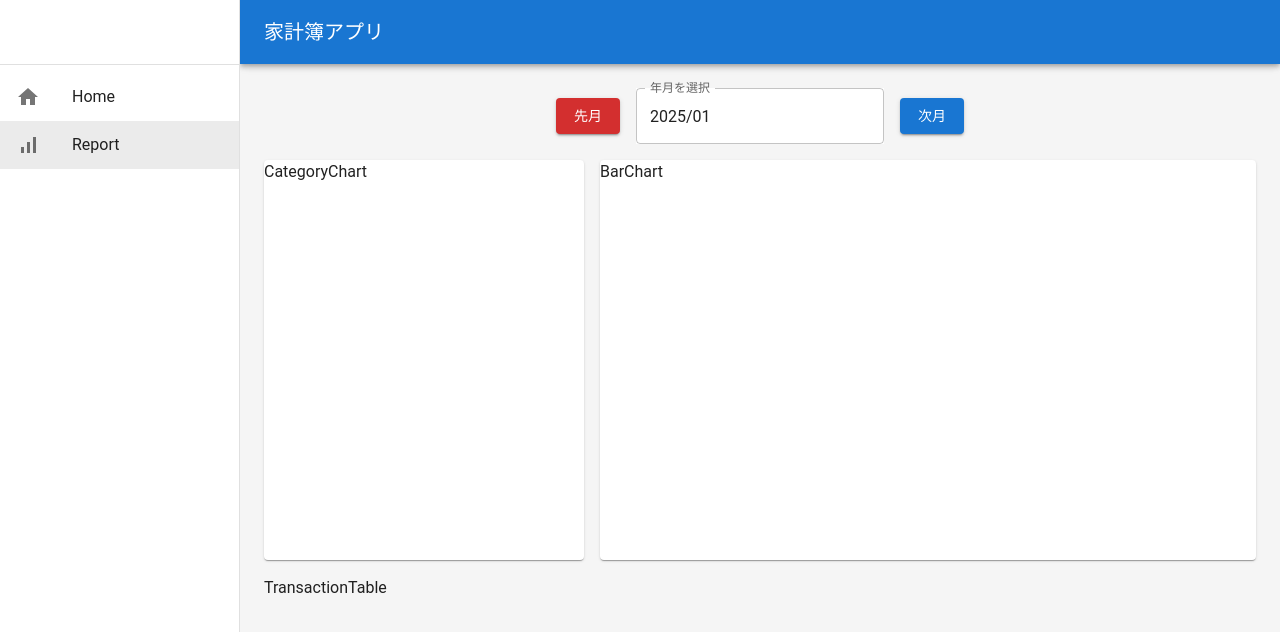
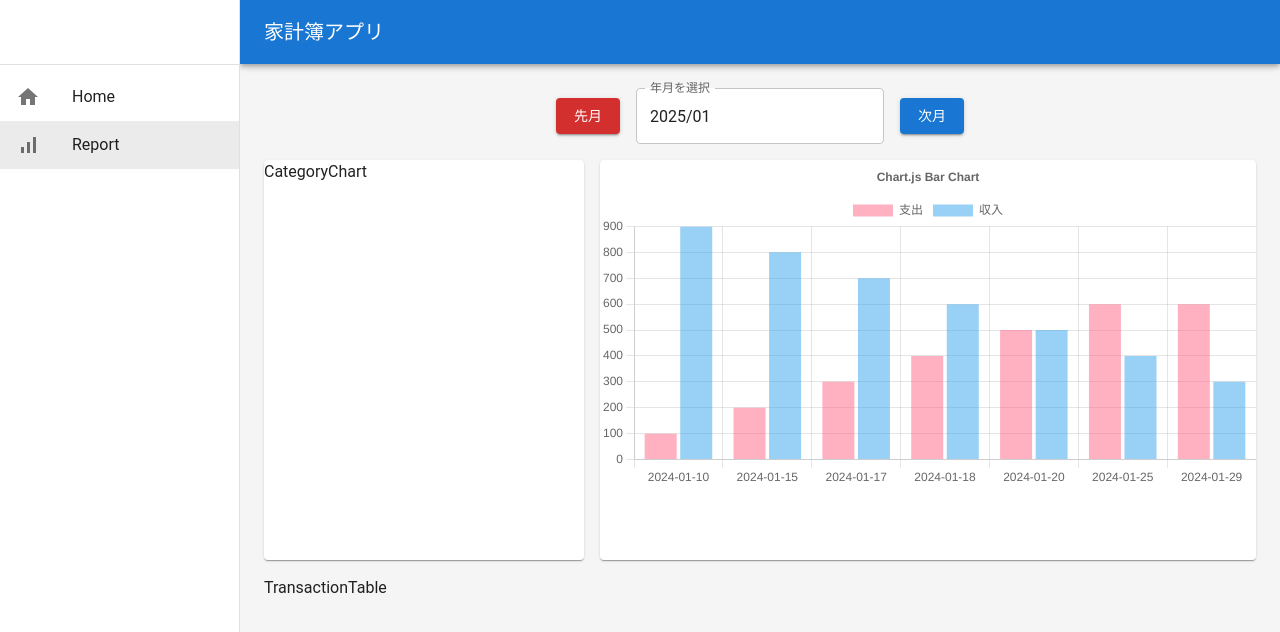
Before and after one commit to Rio25o/household-app, a React (Create React App) app: page /report in a window 1280 px wide. Shown: the top 632 px of the page. Built offline with nearby package versions, Linux system fonts and the light colour scheme; no server answers; the database is empty; the HTML template or start-up script is replaced by a standard one.

Commit message:
記述:仮データで棒グラフを表示

```diff
--- a/package.json
+++ b/package.json
@@ -20,9 +20,11 @@
     "@types/node": "^16.18.119",
     "@types/react": "^18.3.12",
     "@types/react-dom": "^18.3.1",
+    "chart.js": "^4.4.7",
     "date-fns": "^4.1.0",
     "firebase": "^11.0.1",
     "react": "^18.3.1",
+    "react-chartjs-2": "^5.3.0",
     "react-dom": "^18.3.1",
     "react-hook-form": "^7.53.2",
     "react-router-dom": "^6.27.0",
--- a/src/components/BarChart.tsx
+++ b/src/components/BarChart.tsx
@@ -1,7 +1,65 @@
 import React from "react";
+import {
+  Chart as ChartJS,
+  CategoryScale,
+  LinearScale,
+  BarElement,
+  Title,
+  Tooltip,
+  Legend,
+} from "chart.js";
+import { Bar } from "react-chartjs-2";
+
+ChartJS.register(
+  CategoryScale,
+  LinearScale,
+  BarElement,
+  Title,
+  Tooltip,
+  Legend
+);
 
 const BarChart = () => {
-  return <div>BarChart</div>;
+  const options = {
+    responsive: true,
+    plugins: {
+      legend: {
+        position: "top" as const,
+      },
+      title: {
+        display: true,
+        text: "Chart.js Bar Chart",
+      },
+    },
+  };
+
+  const labels = [
+    "2024-01-10",
+    "2024-01-15",
+    "2024-01-17",
+    "2024-01-18",
+    "2024-01-20",
+    "2024-01-25",
+    "2024-01-29",
+  ];
+
+  const data = {
+    labels,
+    datasets: [
+      {
+        label: "支出",
+        data: [100, 200, 300, 400, 500, 600, 600, 700],
+        backgroundColor: "rgba(255, 99, 132, 0.5)",
+      },
+      {
+        label: "収入",
+        data: [900, 800, 700, 600, 500, 400, 300, 200],
+        backgroundColor: "rgba(53, 162, 235, 0.5)",
+      },
+    ],
+  };
+
+  return <Bar options={options} data={data} />;
 };
 
 export default BarChart;
```
Also changed, not shown: 1 other file (tests, documents, lock files or other folders).
